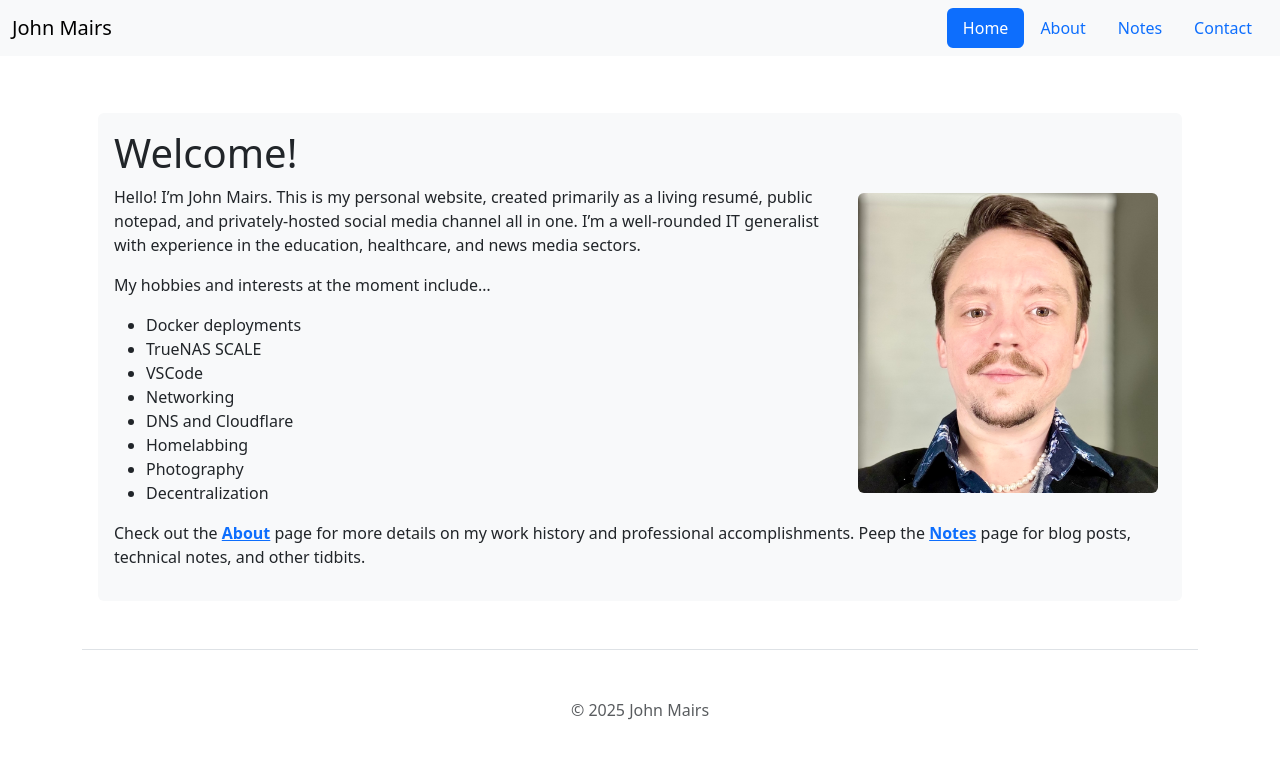
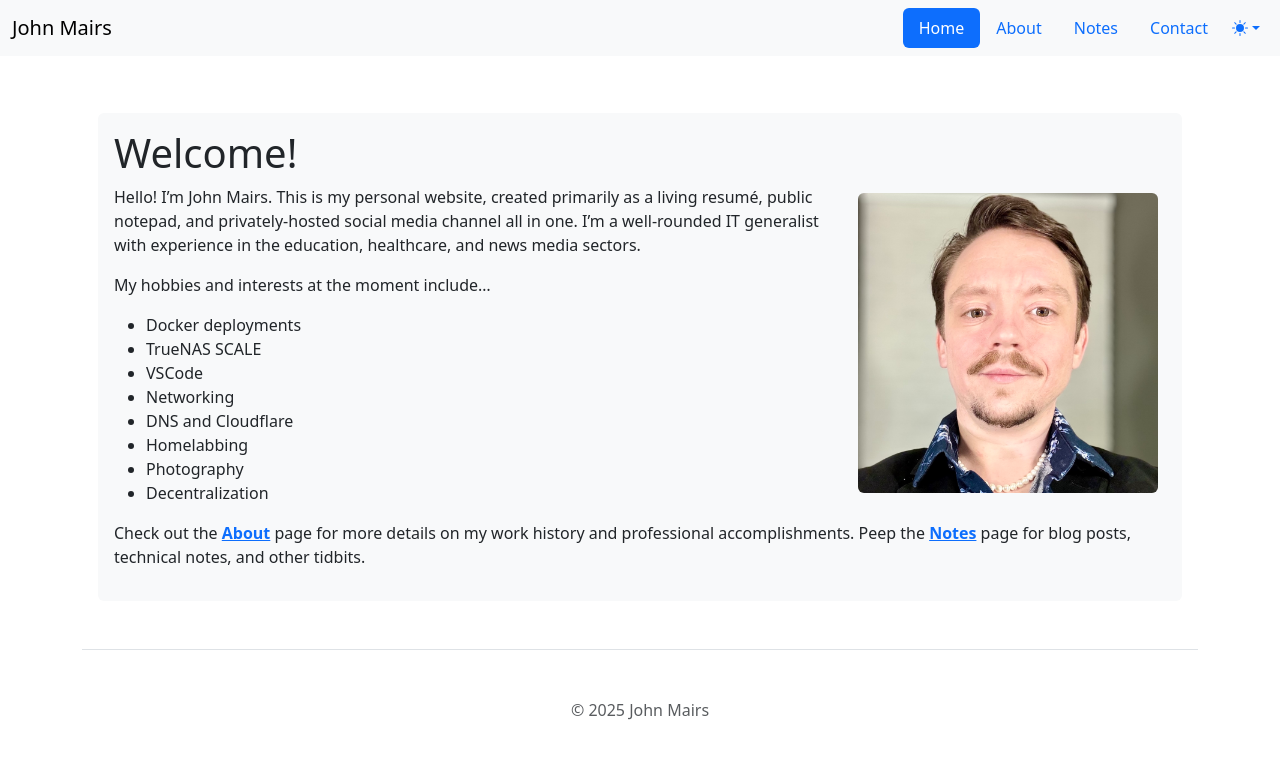
Before and after one commit to jmairs/jmairs.github.io, a Jekyll site: the page built from index.md, in a window 1280 px wide. Shown: the top 759 px of the page. Built offline with Jekyll 4.4.1, drawn with Linux system fonts in a browser that asks for light colours.

Commit message:
add theme toggler

```diff
--- a/_layouts/base.html
+++ b/_layouts/base.html
@@ -29,6 +29,32 @@
                     <a href="{{ item.link }}" class="nav-link{% if pageArray[1] == itemArray[1] %} active" aria-current="page"{% else %}"{% endif %}>{{ item.name }}</a>
                 </li>
               {% endfor %}
+              <li class="nav-item dropdown">
+                <button class="btn btn-link nav-link py-2 px-0 px-lg-2 dropdown-toggle d-flex align-items-center" id="bd-theme" type="button" aria-expanded="false" data-bs-toggle="dropdown" data-bs-display="static" aria-label="Toggle theme (light)">
+                  <svg class="bi my-1 theme-icon-active" width="16" height="16" fill="currentColor"><use href="#sun-fill"></use><path d="M8 12a4 4 0 1 0 0-8 4 4 0 0 0 0 8M8 0a.5.5 0 0 1 .5.5v2a.5.5 0 0 1-1 0v-2A.5.5 0 0 1 8 0m0 13a.5.5 0 0 1 .5.5v2a.5.5 0 0 1-1 0v-2A.5.5 0 0 1 8 13m8-5a.5.5 0 0 1-.5.5h-2a.5.5 0 0 1 0-1h2a.5.5 0 0 1 .5.5M3 8a.5.5 0 0 1-.5.5h-2a.5.5 0 0 1 0-1h2A.5.5 0 0 1 3 8m10.657-5.657a.5.5 0 0 1 0 .707l-1.414 1.415a.5.5 0 1 1-.707-.708l1.414-1.414a.5.5 0 0 1 .707 0m-9.193 9.193a.5.5 0 0 1 0 .707L3.05 13.657a.5.5 0 0 1-.707-.707l1.414-1.414a.5.5 0 0 1 .707 0m9.193 2.121a.5.5 0 0 1-.707 0l-1.414-1.414a.5.5 0 0 1 .707-.707l1.414 1.414a.5.5 0 0 1 0 .707M4.464 4.465a.5.5 0 0 1-.707 0L2.343 3.05a.5.5 0 1 1 .707-.707l1.414 1.414a.5.5 0 0 1 0 .708"/></svg>
+                  <span class="d-none ms-2" id="bd-theme-text">Toggle theme</span>
+                </button>
+                <ul class="dropdown-menu dropdown-menu-end" aria-labelledby="bd-theme-text">
+                  <li>
+                    <button type="button" class="dropdown-item d-flex align-items-center active" data-bs-theme-value="auto" aria-pressed="true">
+                      <svg class="bi me-2 opacity-50" width="16" height="16" fill="currentColor"><use href="#circle-half"></use><path d="M8 15A7 7 0 1 0 8 1zm0 1A8 8 0 1 1 8 0a8 8 0 0 1 0 16"/></svg>
+                      Auto
+                    </button>
+                  </li>
+                  <li>
+                    <button type="button" class="dropdown-item d-flex align-items-center" data-bs-theme-value="light" aria-pressed="false">
+                      <svg class="bi me-2 opacity-50" width="16" height="16" fill="currentColor"><use href="#sun-fill"></use><path d="M8 12a4 4 0 1 0 0-8 4 4 0 0 0 0 8M8 0a.5.5 0 0 1 .5.5v2a.5.5 0 0 1-1 0v-2A.5.5 0 0 1 8 0m0 13a.5.5 0 0 1 .5.5v2a.5.5 0 0 1-1 0v-2A.5.5 0 0 1 8 13m8-5a.5.5 0 0 1-.5.5h-2a.5.5 0 0 1 0-1h2a.5.5 0 0 1 .5.5M3 8a.5.5 0 0 1-.5.5h-2a.5.5 0 0 1 0-1h2A.5.5 0 0 1 3 8m10.657-5.657a.5.5 0 0 1 0 .707l-1.414 1.415a.5.5 0 1 1-.707-.708l1.414-1.414a.5.5 0 0 1 .707 0m-9.193 9.193a.5.5 0 0 1 0 .707L3.05 13.657a.5.5 0 0 1-.707-.707l1.414-1.414a.5.5 0 0 1 .707 0m9.193 2.121a.5.5 0 0 1-.707 0l-1.414-1.414a.5.5 0 0 1 .707-.707l1.414 1.414a.5.5 0 0 1 0 .707M4.464 4.465a.5.5 0 0 1-.707 0L2.343 3.05a.5.5 0 1 1 .707-.707l1.414 1.414a.5.5 0 0 1 0 .708"/></svg>
+                      Light
+                    </button>
+                  </li>
+                  <li>
+                    <button type="button" class="dropdown-item d-flex align-items-center" data-bs-theme-value="dark" aria-pressed="false">
+                      <svg class="bi me-2 opacity-50" width="16" height="16" fill="currentColor"><use href="#moon-stars-fill"></use><path d="M6 .278a.77.77 0 0 1 .08.858 7.2 7.2 0 0 0-.878 3.46c0 4.021 3.278 7.277 7.318 7.277q.792-.001 1.533-.16a.79.79 0 0 1 .81.316.73.73 0 0 1-.031.893A8.35 8.35 0 0 1 8.344 16C3.734 16 0 12.286 0 7.71 0 4.266 2.114 1.312 5.124.06A.75.75 0 0 1 6 .278"/><path d="M10.794 3.148a.217.217 0 0 1 .412 0l.387 1.162c.173.518.579.924 1.097 1.097l1.162.387a.217.217 0 0 1 0 .412l-1.162.387a1.73 1.73 0 0 0-1.097 1.097l-.387 1.162a.217.217 0 0 1-.412 0l-.387-1.162A1.73 1.73 0 0 0 9.31 6.593l-1.162-.387a.217.217 0 0 1 0-.412l1.162-.387a1.73 1.73 0 0 0 1.097-1.097zM13.863.099a.145.145 0 0 1 .274 0l.258.774c.115.346.386.617.732.732l.774.258a.145.145 0 0 1 0 .274l-.774.258a1.16 1.16 0 0 0-.732.732l-.258.774a.145.145 0 0 1-.274 0l-.258-.774a1.16 1.16 0 0 0-.732-.732l-.774-.258a.145.145 0 0 1 0-.274l.774-.258c.346-.115.617-.386.732-.732z"/></svg>
+                      Dark
+                    </button>
+                  </li>
+                </ul>
+              </li>
             </ul>
           </div>
       </div>
```
Also changed, not shown: 7 other files.
